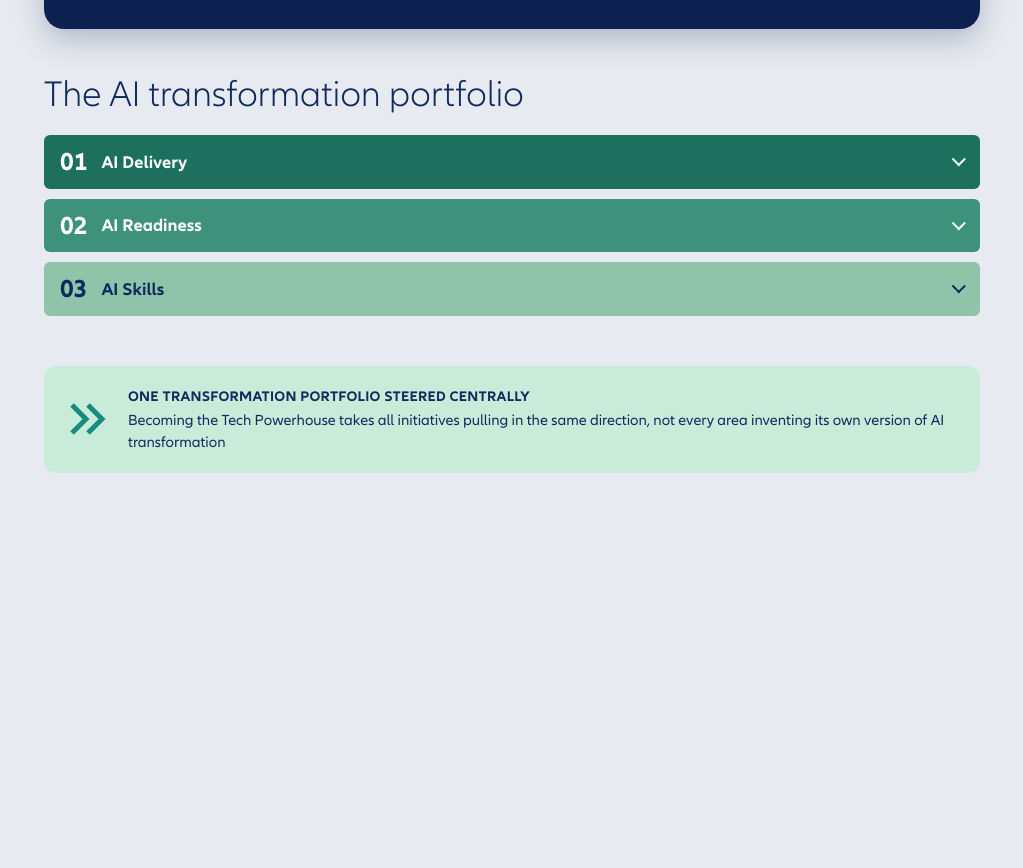
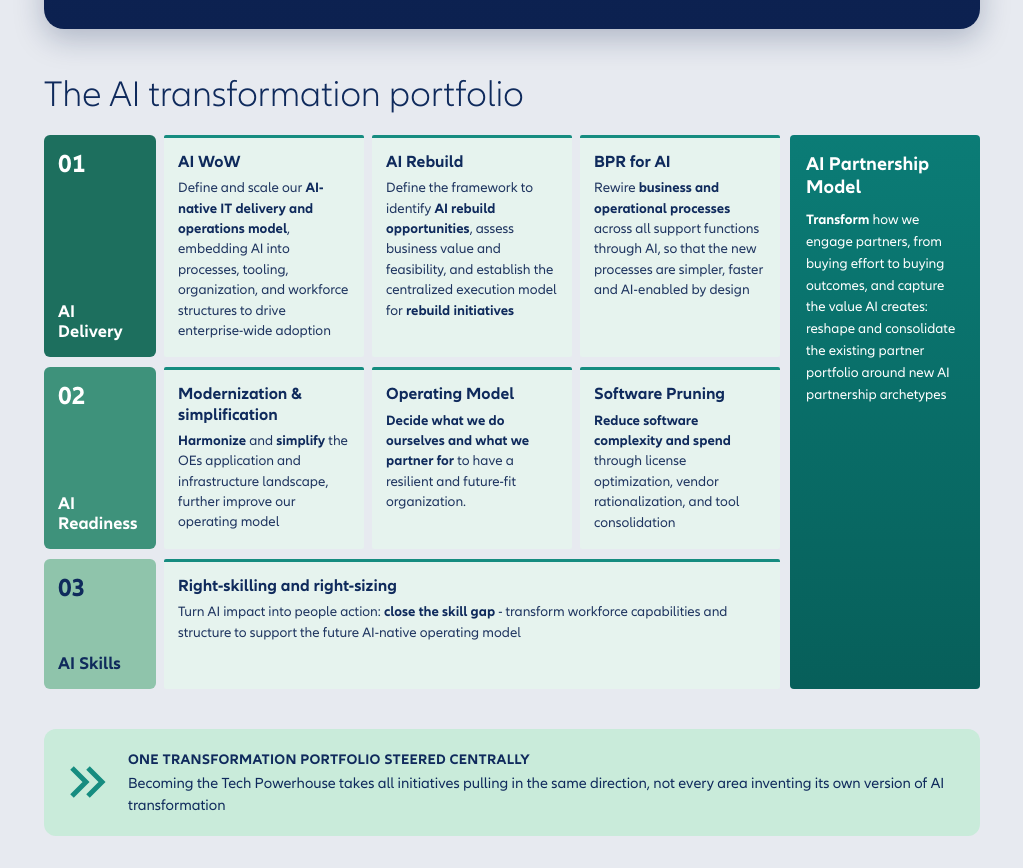
Before and after one commit to Strategy-allianz/Ai_transformation, a plain HTML site: page index.html in a window 1280 px wide. Shown: the part 683-1551 px from the top of the page, without its empty margins (128-1151 px from the left). Before the commit the page ends 1188 px from the top, so only its background shows below. Drawn offline with Linux system fonts and the light colour scheme.

Commit message:
Add files via upload

```diff
--- a/index.html
+++ b/index.html
@@ -79,32 +79,40 @@ button:focus-visible{outline:3px solid #fff;outline-offset:2px;box-shadow:0 0 0
 .detail-box{margin-top:10px;background:rgba(255,255,255,.07);border:1px solid rgba(255,255,255,.2);border-left:4px solid var(--accent);border-radius:12px;padding:clamp(14px,2.2vw,22px)}
 .def{margin:0;font-size:clamp(1rem,2.2vw,1.3rem);font-weight:300;line-height:1.35}
 
-/* ---------- 3: portfolio visual ---------- */
+/* ---------- 3: portfolio table (always open, hover effects) ---------- */
 .portfolio{container-type:inline-size;margin-top:clamp(24px,3.6vw,44px)}
 .portfolio h2{margin:0 0 clamp(12px,2vw,20px);font-weight:300;font-size:clamp(1.5rem,3.2vw,2.3rem);line-height:1.15;color:var(--navy)}
-.row{display:grid;grid-template-columns:minmax(0,1fr);gap:8px;margin-bottom:10px}
-.tile{display:flex;align-items:center;gap:14px;width:100%;border:0;border-radius:6px;padding:14px 16px;text-align:left;color:#fff;font-weight:700;transition:filter .2s}
-.tile:hover{filter:brightness(1.08)}
-.tile:focus-visible{outline-color:var(--navy)}
+.table{display:grid;grid-template-columns:minmax(0,1fr);gap:10px}
+.rows{display:grid;gap:10px}
+.row{display:grid;grid-template-columns:minmax(0,1fr);gap:8px}
+.tile{display:flex;align-items:center;gap:14px;border-radius:6px;padding:14px 16px;color:#fff;transition:filter .25s,box-shadow .25s,transform .25s var(--ease)}
 .tile .num{font-size:1.6rem;font-weight:700;line-height:1}
-.tile .tname{font-size:1.1rem;line-height:1.15}
-.tile .chev{margin-left:auto}
+.tile .tname{font-size:1.1rem;font-weight:700;line-height:1.15}
 .t1 .tile{background:#1D6F5E}
 .t2 .tile{background:#3E927B}
 .t3 .tile{background:#8FC4AB;color:var(--navy)}
-.rpanel{display:none}
-.row.open .rpanel{display:block;animation:fadein .4s var(--ease)}
-@keyframes fadein{from{opacity:0;transform:translateY(-6px)}to{opacity:1;transform:none}}
-.cards{display:grid;grid-template-columns:repeat(auto-fit,minmax(min(100%,190px),1fr));gap:8px;height:100%}
-.card{background:var(--mint);border-top:3px solid var(--teal-line);border-radius:2px;padding:14px 14px 16px;font-size:.88rem;line-height:1.45;color:var(--ink)}
-.card h3{margin:0 0 6px;font-size:1.05rem;line-height:1.2;color:var(--navy);font-weight:700}
+.row:hover .tile{filter:brightness(1.12);box-shadow:0 8px 18px rgba(15,42,92,.18)}
+.cards{display:grid;grid-template-columns:repeat(auto-fit,minmax(min(100%,190px),1fr));gap:8px}
+.card{background:var(--mint);border-top:3px solid var(--teal-line);border-radius:2px;padding:14px 14px 16px;font-size:.88rem;line-height:1.45;color:var(--ink);transition:transform .3s var(--ease),box-shadow .3s,background .3s,border-color .3s}
+.card h3{margin:0 0 6px;font-size:1.05rem;line-height:1.2;color:var(--navy);font-weight:700;transition:color .3s}
 .card p{margin:0}
 .card strong{font-weight:700;color:var(--navy)}
-@container (min-width:640px){
-  .row.open{grid-template-columns:112px minmax(0,1fr)}
-  .row.open .tile{flex-direction:column;align-items:flex-start;justify-content:space-between;padding:16px 14px;min-height:130px}
-  .row.open .tile .tname{margin-top:auto}
-  .row.open .tile .chev{margin-left:0;align-self:flex-end}
+.card:hover{transform:translateY(-4px);background:#fff;border-top-color:#22B8A8;box-shadow:0 12px 26px rgba(15,42,92,.16)}
+.card:hover h3{color:#0B7C76}
+.partner{background:linear-gradient(180deg,#0B7C76 0%,#075F5A 100%);color:#fff;border-radius:4px;padding:18px 16px;transition:transform .3s var(--ease),box-shadow .3s,filter .3s}
+.partner h3{margin:0 0 10px;font-size:1.2rem;line-height:1.2;font-weight:700}
+.partner p{margin:0;font-size:.88rem;line-height:1.55}
+.partner strong{font-weight:700}
+.partner:hover{transform:translateY(-4px);filter:brightness(1.1);box-shadow:0 12px 26px rgba(7,95,90,.35)}
+.tile,.card,.partner{animation:rise .65s var(--ease) backwards;animation-delay:calc(var(--i) * 60ms)}
+@keyframes rise{from{opacity:0;transform:translateY(14px)}to{opacity:1;transform:none}}
+@container (min-width:600px){
+  .row{grid-template-columns:112px minmax(0,1fr)}
+  .tile{flex-direction:column;align-items:flex-start;justify-content:space-between;padding:16px 14px;min-height:130px}
+  .tile .tname{margin-top:auto}
+}
+@container (min-width:860px){
+  .table{grid-template-columns:minmax(0,1fr) 190px}
 }
 
 .callout{margin-top:clamp(22px,3.4vw,40px);display:flex;gap:16px;align-items:center;background:var(--mint-strong);border-radius:12px;padding:clamp(14px,2vw,20px) clamp(14px,2.4vw,24px);color:var(--navy)}
@@ -177,21 +185,23 @@ button:focus-visible{outline:3px solid #fff;outline-offset:2px;box-shadow:0 0 0
   <!-- 3 -->
   <section class="portfolio" aria-labelledby="portfolio-title">
     <h2 id="portfolio-title">The AI transformation portfolio</h2>
-    <div class="row t1">
-      <button class="tile" id="pbtn-delivery" type="button" aria-expanded="false" aria-controls="ppanel-delivery">
-        <span class="num">01</span><span class="tname">AI Delivery</span><i class="chev" aria-hidden="true"></i>
-      </button>
-      <div class="rpanel" id="ppanel-delivery" role="region" aria-labelledby="pbtn-delivery"><div class="cards"><article class="card"><h3>AI WoW</h3><p>Define and scale our <strong>AI-native IT delivery and operations model</strong>, embedding AI into processes, tooling, organization, and workforce structures to drive enterprise-wide adoption</p></article><article class="card"><h3>AI Rebuild</h3><p>Define the framework to identify <strong>AI rebuild opportunities</strong>, assess business value and feasibility, and establish the centralized execution model for <strong>rebuild initiatives</strong></p></article><article class="card"><h3>BPR for AI</h3><p>Rewire <strong>business and operational processes</strong> across all support functions through AI, so that the new processes are simpler, faster and AI-enabled by design</p></article></div></div>
-    </div><div class="row t2">
-      <button class="tile" id="pbtn-readiness" type="button" aria-expanded="false" aria-controls="ppanel-readiness">
-        <span class="num">02</span><span class="tname">AI Readiness</span><i class="chev" aria-hidden="true"></i>
-      </button>
-      <div class="rpanel" id="ppanel-readiness" role="region" aria-labelledby="pbtn-readiness"><div class="cards"><article class="card"><h3>Modernization &amp; simplification</h3><p><strong>Harmonize</strong> and <strong>simplify</strong> the OEs application and infrastructure landscape, further improve our operating model</p></article><article class="card"><h3>Operating Model</h3><p><strong>Decide what we do ourselves and what we partner for</strong> to have a resilient and future-fit organization.</p></article><article class="card"><h3>Software Pruning</h3><p><strong>Reduce software complexity and spend</strong> through license optimization, vendor rationalization, and tool consolidation</p></article></div></div>
-    </div><div class="row t3">
-      <button class="tile" id="pbtn-skills" type="button" aria-expanded="false" aria-controls="ppanel-skills">
-        <span class="num">03</span><span class="tname">AI Skills</span><i class="chev" aria-hidden="true"></i>
-      </button>
-      <div class="rpanel" id="ppanel-skills" role="region" aria-labelledby="pbtn-skills"><div class="cards"><article class="card"><h3>Right-skilling and right-sizing</h3><p>Turn AI impact into people action: <strong>close the skill gap</strong> - transform workforce capabilities and structure to support the future AI-native operating model</p></article></div></div>
+    <div class="table">
+      <div class="rows">
+      <div class="row t1">
+        <div class="tile" style="--i:1"><span class="num">01</span><span class="tname">AI Delivery</span></div>
+        <div class="cards"><article class="card" style="--i:2"><h3>AI WoW</h3><p>Define and scale our <strong>AI-native IT delivery and operations model</strong>, embedding AI into processes, tooling, organization, and workforce structures to drive enterprise-wide adoption</p></article><article class="card" style="--i:3"><h3>AI Rebuild</h3><p>Define the framework to identify <strong>AI rebuild opportunities</strong>, assess business value and feasibility, and establish the centralized execution model for <strong>rebuild initiatives</strong></p></article><article class="card" style="--i:4"><h3>BPR for AI</h3><p>Rewire <strong>business and operational processes</strong> across all support functions through AI, so that the new processes are simpler, faster and AI-enabled by design</p></article></div>
+      </div><div class="row t2">
+        <div class="tile" style="--i:5"><span class="num">02</span><span class="tname">AI Readiness</span></div>
+        <div class="cards"><article class="card" style="--i:6"><h3>Modernization &amp; simplification</h3><p><strong>Harmonize</strong> and <strong>simplify</strong> the OEs application and infrastructure landscape, further improve our operating model</p></article><article class="card" style="--i:7"><h3>Operating Model</h3><p><strong>Decide what we do ourselves and what we partner for</strong> to have a resilient and future-fit organization.</p></article><article class="card" style="--i:8"><h3>Software Pruning</h3><p><strong>Reduce software complexity and spend</strong> through license optimization, vendor rationalization, and tool consolidation</p></article></div>
+      </div><div class="row t3">
+        <div class="tile" style="--i:9"><span class="num">03</span><span class="tname">AI Skills</span></div>
+        <div class="cards"><article class="card" style="--i:10"><h3>Right-skilling and right-sizing</h3><p>Turn AI impact into people action: <strong>close the skill gap</strong> - transform workforce capabilities and structure to support the future AI-native operating model</p></article></div>
+      </div>
+      </div>
+      <aside class="partner" style="--i:11">
+        <h3>AI Partnership Model</h3>
+        <p><strong>Transform</strong> how we engage partners, from buying effort to buying outcomes, and capture the value AI creates: reshape and consolidate the existing partner portfolio around new AI partnership archetypes</p>
+      </aside>
     </div>
   </section>
 
@@ -206,7 +216,7 @@ button:focus-visible{outline:3px solid #fff;outline-offset:2px;box-shadow:0 0 0
 
 <script>
 (function(){
-  // Two independent accordions (house / portfolio); one item open at a time in each.
+  // House: one block open at a time. The portfolio table below is always open.
   function accordion(sel){
     var btns=Array.prototype.slice.call(document.querySelectorAll(sel));
     function set(b,open){
@@ -223,7 +233,6 @@ button:focus-visible{outline:3px solid #fff;outline-offset:2px;box-shadow:0 0 0
     });
   }
   accordion('.htoggle');
-  accordion('.tile');
 })();
 </script>
 </body>
```
